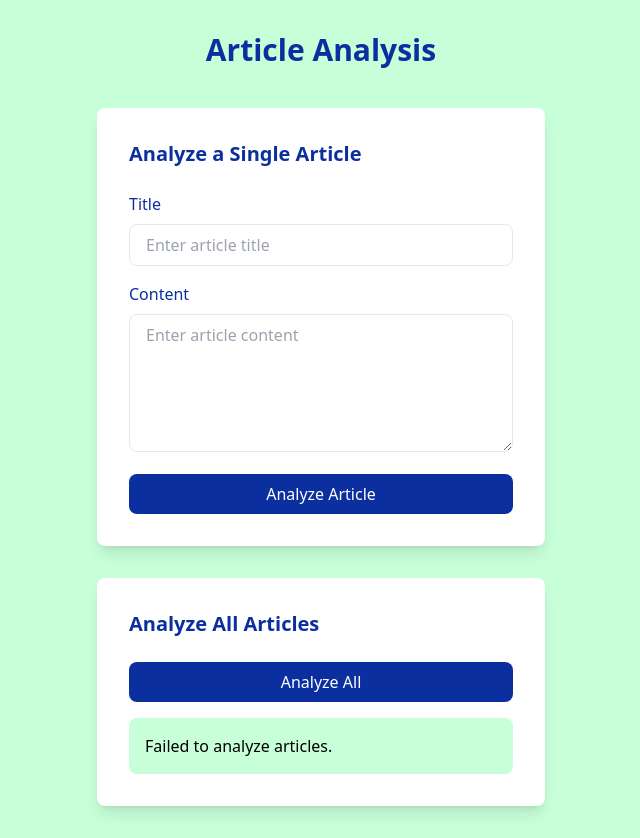
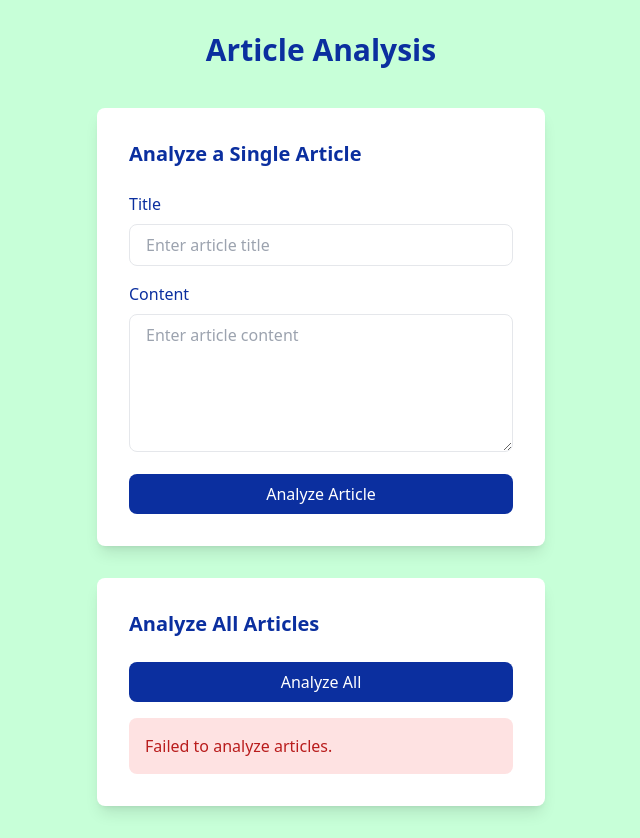
Before and after one commit to Adimaniac31/GPTSolvathon, a React (Vite) app in the folder SolvathonFrontend/: page /analyze in a window 1280 px wide. Both pictures are taken after a click on the button "Analyze All". Shown: the whole page, without its empty margins (319-959 px from the left). Built offline with nearby package versions, Linux system fonts and the light colour scheme; no server answers.

Commit message:
Error handling is done properly

```diff
--- a/SolvathonFrontend/src/Components/AnalyzePageComponents/AnalyzeAllButton.jsx
+++ b/SolvathonFrontend/src/Components/AnalyzePageComponents/AnalyzeAllButton.jsx
@@ -9,12 +9,14 @@ const AnalyzeAllButton = () => {
 
   const handleAnalyzeAll = async () => {
     setLoading(true); // Start loading
+    setMessage(""); // Clear previous message
     try {
       const response = await axios.post(`${BACKEND_URL}/api/article/analyzeAll`);
-      setMessage(response.data.message);
+      setMessage(response.data.message || "Analysis complete.");
     } catch (error) {
       console.error("Error analyzing all articles", error);
-      setMessage("Failed to analyze articles.");
+      const errorMessage = error.response?.data?.message || "Failed to analyze articles.";
+      setMessage(errorMessage);
     } finally {
       setLoading(false); // End loading
     }
@@ -33,7 +35,13 @@ const AnalyzeAllButton = () => {
         {loading ? "Analyzing..." : "Analyze All"} {/* Display loading text */}
       </button>
       {message && (
-        <div className="mt-4 p-4 bg-primary-light rounded-lg">
+        <div
+          className={`mt-4 p-4 rounded-lg ${
+            message === "Failed to analyze articles."
+              ? "bg-red-100 text-red-700"
+              : "bg-primary-light text-primary-dark"
+          }`}
+        >
           <p>{message}</p>
         </div>
       )}
```
